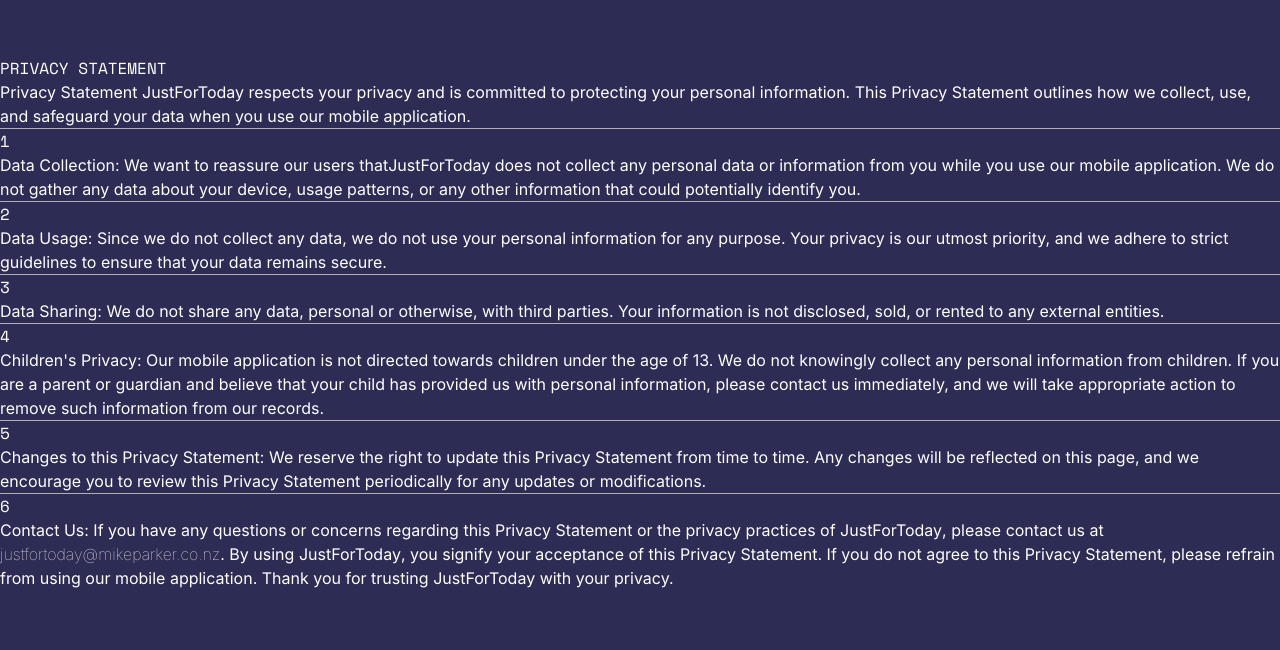
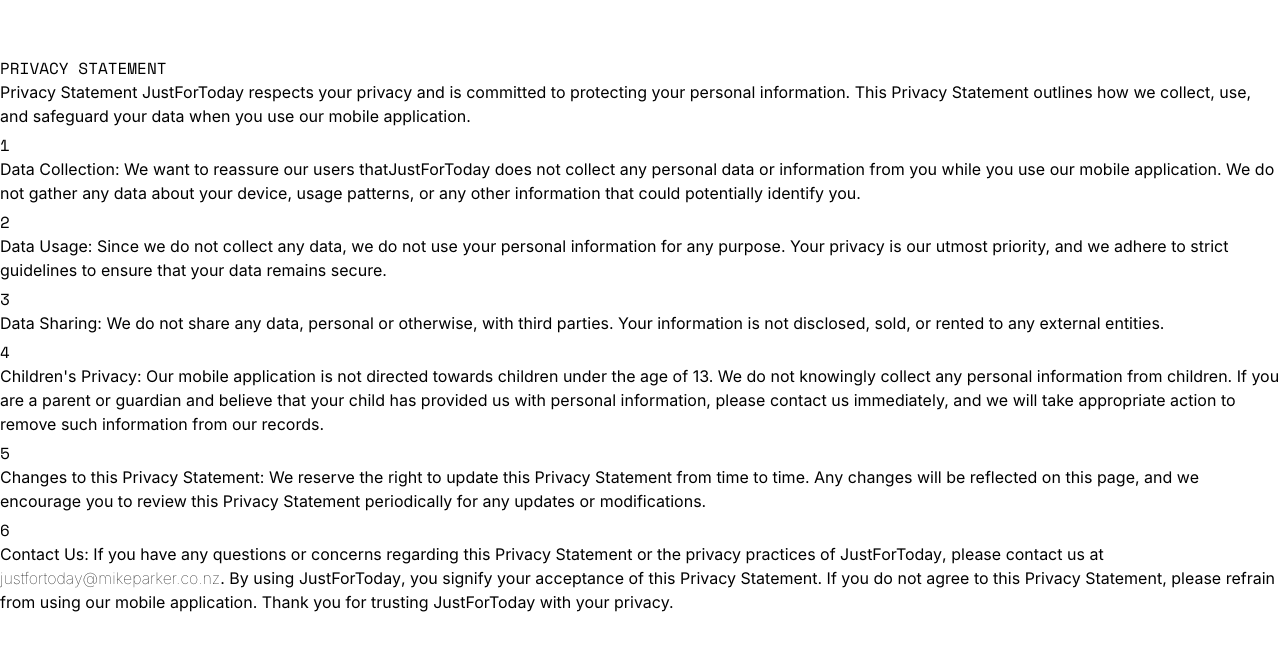
Before and after one commit to WildPastry/JustForTodayLanding, a React (Vite) app: page /privacy in a window 1280 px wide. Shown: the top 650 px of the page. Built offline with nearby package versions, Linux system fonts and the light colour scheme; some icons are missing.

Commit message:
Adding variables

```diff
--- a/src/index.css
+++ b/src/index.css
@@ -37,10 +37,27 @@
     url(./assets/fonts/Inter-Bold.ttf) format('truetype');
 }
 
+@media (prefers-color-scheme: dark) {
+  :root {
+    --text: hsl(0, 0%, 100%);
+    --background: hsl(240, 31%, 25%);
+    --link: hsl(204, 77%, 56%);
+  }
+}
+
+@media (prefers-color-scheme: light) {
+  :root {
+    --text: hsl(0, 0%, 0%);
+    --background: hsl(0, 0%, 100%);
+    --link: hsl(204, 100%, 38%);
+  }
+}
+
 :root {
   color-scheme: light dark;
-  color: hsl(0, 0%, 100%);
-  background-color: hsl(240, 31%, 25%);
+
+  color: var(--text);
+  background-color: var(--background);
 
   font-synthesis: none;
   text-rendering: optimizeLegibility;
@@ -55,9 +72,15 @@
   min-height: 100vh;
 }
 
-a, ul, li {
+a {
+  color: var(--link);
+}
+
+a,
+ul,
+li {
   font-family: 'InterThin';
-  color: hsl(0, 0%, 100%);
+  color: var(--text);
   text-decoration: none;
 }
 
--- a/src/pages/Privacy/Privacy.module.css
+++ b/src/pages/Privacy/Privacy.module.css
@@ -1,5 +1,4 @@
 .divider {
-  background-color: hsl(0, 0%, 69%);
-  height: 1px;
+  height: 5px;
   width: 100%;
 }
```
Also changed, not shown: 1 other file (tests, documents, lock files or other folders).
